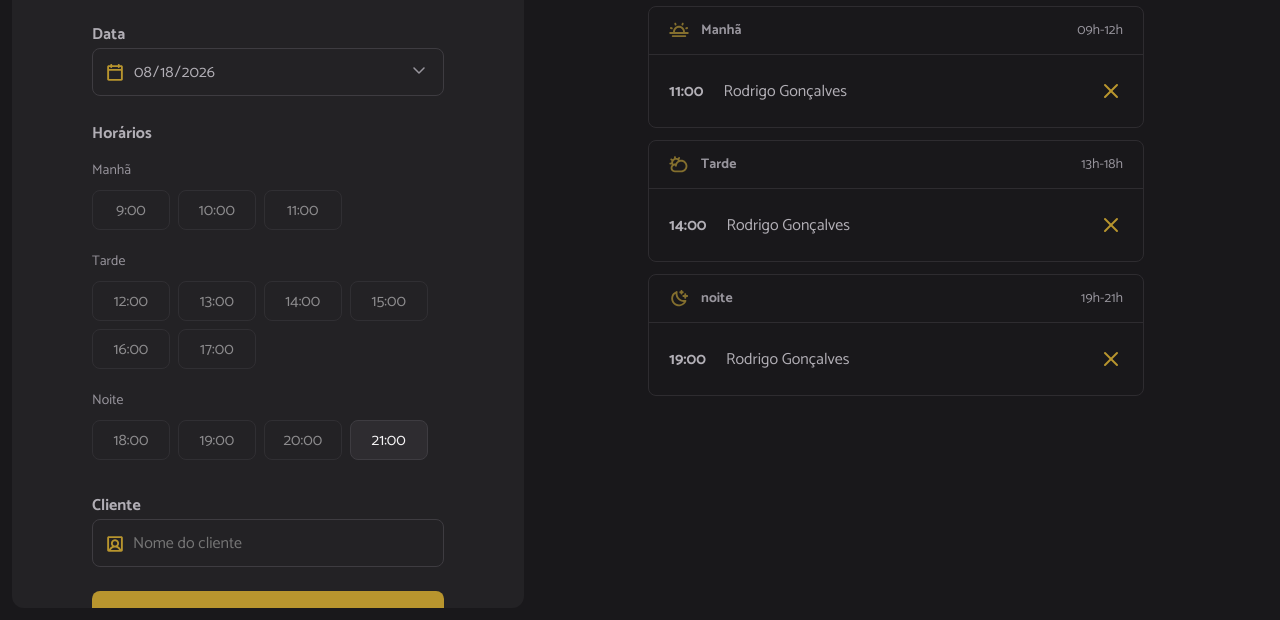
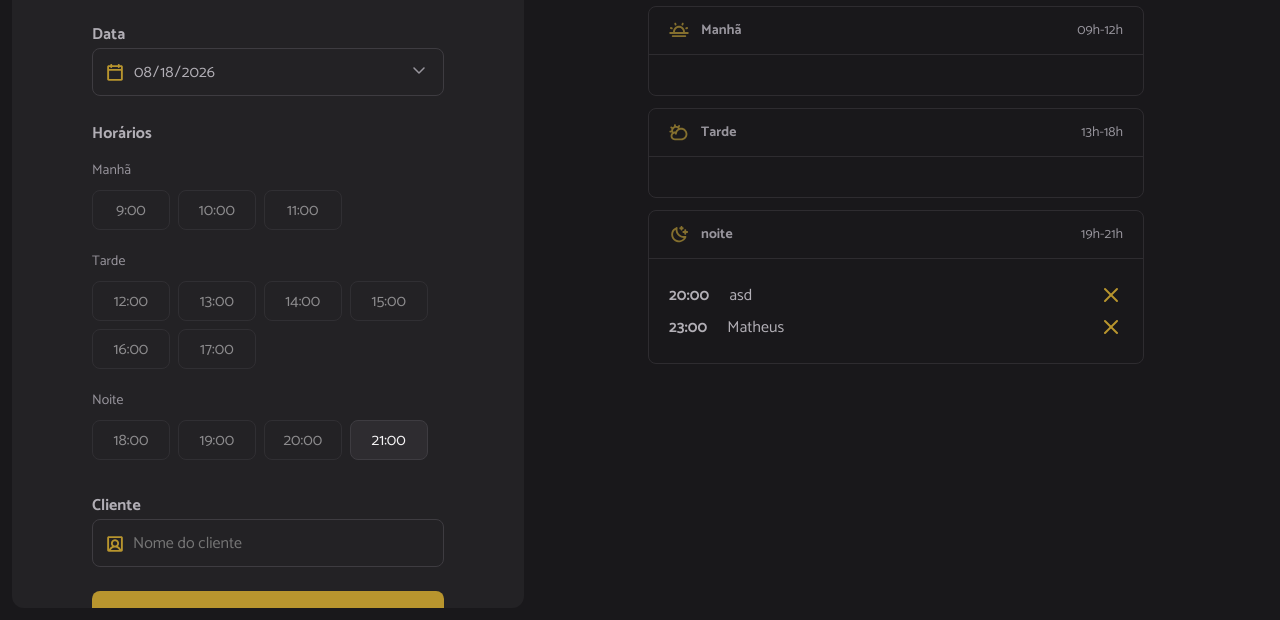
Before and after one commit to maathxx/projeto-hairday, a website built with webpack: page index.html in a window 1280 px wide. Shown: the part 180-800 px from the top of the page. Built offline with nearby package versions, Linux system fonts and the light colour scheme; data requests are answered from the project's data file.

Commit message:
Rendering today's schedules

```diff
--- a/server.json
+++ b/server.json
@@ -1,9 +1,14 @@
 {
   "schedules": [
     {
-      "id": 1786981273858,
+      "id": 1787081071328,
+      "name": "asd",
+      "when": "2026-08-18T20:00:00.000Z"
+    },
+    {
+      "id": 1787081078365,
       "name": "Matheus",
-      "when": "2026-08-17T16:00:00.000Z"
+      "when": "2026-08-18T23:00:00.000Z"
     }
   ]
 }
--- a/src/modules/schedules/load.js
+++ b/src/modules/schedules/load.js
@@ -1,16 +1,19 @@
 import { scheduleFetchByDay } from "../../services/schedule-fetch-by-day.js"
+import { schedulesShow } from "../schedules/show.js"
 import { hoursLoad } from "../form/hours-load.js"
 
 // Seleciona o input de data
 const selectedDate = document.getElementById("date")
 
 export async function schedulesDay(){
-    // Ontém a data do input
+    // Obtém a data do input
     const date = selectedDate.value
 
     // Busca na API os agendamentos.
     const dailySchedules = await scheduleFetchByDay ({ date })
-    console.log(dailySchedules)
+
+    // Exibe os agendamentos
+    schedulesShow({ dailySchedules })
 
     // Renderiza as horas disponiveis.
     hoursLoad({ date })
--- /dev/null
+++ b/src/modules/schedules/show.js
@@ -0,0 +1,52 @@
+import dayjs from "dayjs";
+
+// Seleciona as sessões manhã, tarde e noite.
+const periodMorning = document.getElementById("period-morning");
+const periodAfternoon = document.getElementById("period-afternoon");
+const periodNight = document.getElementById("period-night");
+
+export function schedulesShow({ dailySchedules }) {
+    try {
+        // Limpa as listas
+        periodMorning.innerHTML = ""
+        periodAfternoon.innerHTML = ""
+        periodNight.innerHTML = ""
+
+        // Renderiza os agendamentos por periodo
+        dailySchedules.forEach((schedule) => {
+            const item = document.createElement ("li")
+            const time = document.createElement ("strong")
+            const name = document.createElement ("span")
+
+            // Adiciona o ID do agendamento
+            item.setAttribute("data-id", schedule.id)
+
+            time.textContent = dayjs(schedule.when).format("HH:mm")
+            name.textContent = schedule.name
+
+            // Cria o icone de cancelar o agendamento
+            const cancelIcon = document.createElement("img");
+            cancelIcon.classList.add("cancel-icon");
+            cancelIcon.setAttribute("src", "./src/assets/cancel.svg")
+            cancelIcon.setAttribute("alt", "Cancelar")
+
+            // Tempo e nome no ícone no item.
+            item.append(time, name, cancelIcon)
+
+            // Obtem somente a hora
+            const hour = dayjs(schedule.when).hour()
+
+            // Renderiza o agendamento na sessão (manhã, tarde e noite)
+            if(hour <= 12) {
+                periodMorning.appendChild(item)
+            } else if (hour > 12 && hour <= 18 ) {
+                periodAfternoon.appendChild(item)
+            } else {
+                periodNight.appendChild (item)
+            }
+        })
+    } catch (error) {
+        alert ("Não foi possivel exibir os agendamentos")
+        console.log (error)
+    }
+}
--- a/src/services/schedule-fetch-by-day.js
+++ b/src/services/schedule-fetch-by-day.js
@@ -4,7 +4,7 @@
 export async function scheduleFetchByDay ({ date }) {
     // Fazendo a requisição.
     try {
-        const responde = await fetch(`${apiConfig.baseURL}/schedules`)
+        const response = await fetch(`${apiConfig.baseURL}/schedules`)
 
         // Converte para JSON.
         const data = await response.json()
```
Also changed, not shown: index.html (+6 -6 lines).
